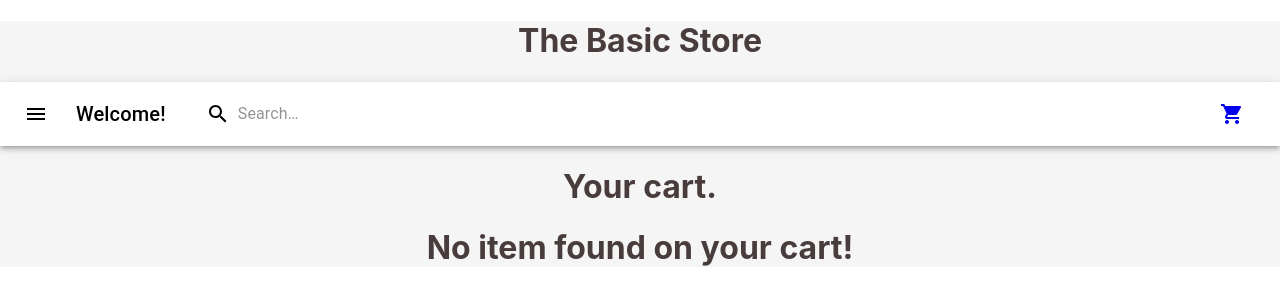
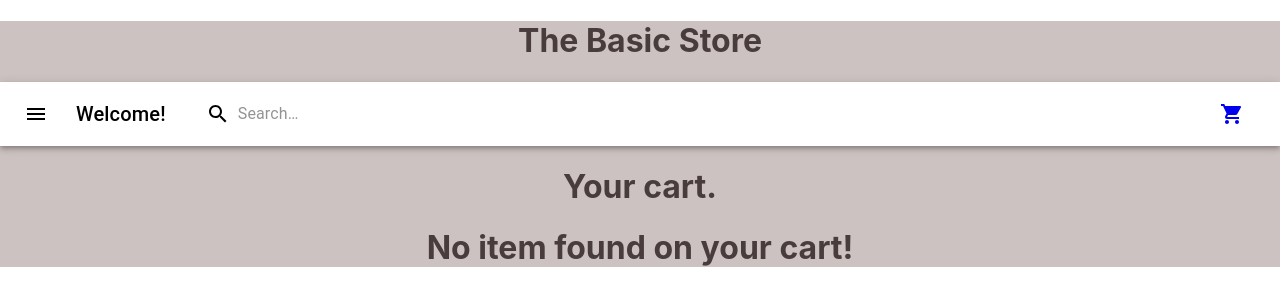
Before and after one commit to sMedrano101/basic-store, a React (Create React App) app: page /CartDetails in a window 1280 px wide. Shown: the top 306 px of the page. Built offline with nearby package versions, Linux system fonts and the light colour scheme.

Commit message:
changes to background

```diff
--- a/src/App.css
+++ b/src/App.css
@@ -1,6 +1,6 @@
 .App {
   text-align: center;
-  background-color: whitesmoke;
+  background-color: #ccc2c1;
   color: rgb(73, 60, 60);
 }
 
```
